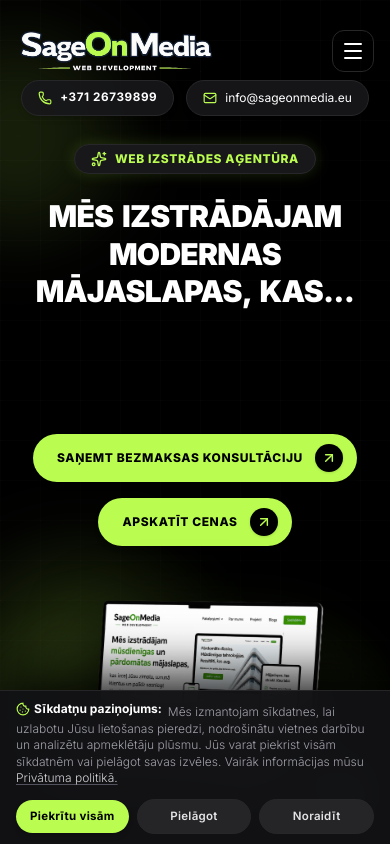
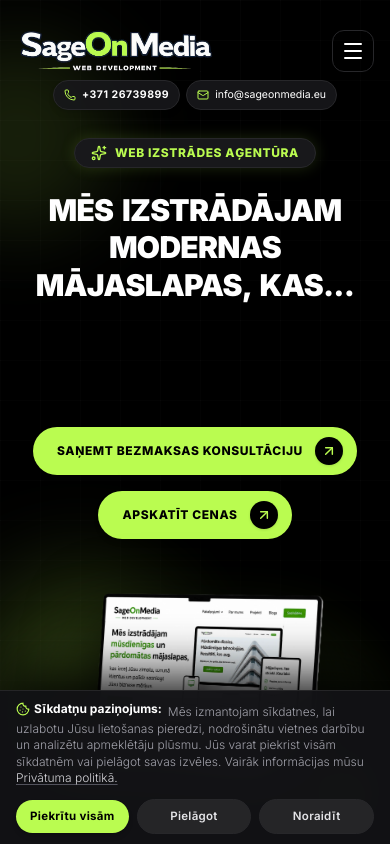
Before and after one commit to avenuegrouplv/sageon-media, a React (Vite) app: page / in a window 390 px wide. Shown: the top 844 px of the page. Built offline with nearby package versions, Linux system fonts and the light colour scheme.

Commit message:
style: fix contact badge layout on mobile
Improve responsiveness of the HeroSlider contact badges by enabling horizontal scrolling on small screens and adjusting font sizes and spacing to prevent layout overflow.

```diff
--- a/src/components/HeroSlider.tsx
+++ b/src/components/HeroSlider.tsx
@@ -67,19 +67,19 @@
       <div className="relative z-10 w-full max-w-[1380px] mx-auto px-4 sm:px-6 md:px-10 lg:px-12 pt-2 sm:pt-4">
 
         {/* Centered Phone & Email Pill Badges */}
-        <div className="flex flex-wrap justify-center items-center gap-3 sm:gap-4 mt-2 sm:-mt-16 lg:-mt-10 pb-2 sm:pb-6 md:pb-8">
+        <div className="flex flex-nowrap justify-center items-center gap-1.5 sm:gap-4 mt-2 sm:-mt-16 lg:-mt-10 pb-2 sm:pb-6 md:pb-8 w-full max-w-full overflow-x-auto no-scrollbar">
           <a
             href="tel:+37126739899"
-            className="flex items-center gap-2 px-4 py-2 bg-[#18181b]/90 hover:bg-zinc-800 border border-[#BAFC50]/40 hover:border-[#BAFC50] text-white text-[11.7px] sm:text-[12.7px] font-bold uppercase tracking-wider rounded-full transition-all duration-300 shadow-md"
+            className="flex items-center gap-1.5 sm:gap-2 px-2.5 sm:px-4 py-1.5 sm:py-2 bg-[#18181b]/90 hover:bg-zinc-800 border border-[#BAFC50]/40 hover:border-[#BAFC50] text-white text-[10.5px] xs:text-[11.5px] sm:text-[12.7px] font-bold uppercase tracking-wider rounded-full transition-all duration-300 shadow-md whitespace-nowrap shrink-0"
           >
-            <Phone className="h-3.5 w-3.5 text-[#BAFC50]" />
+            <Phone className="h-3 w-3 sm:h-3.5 sm:w-3.5 text-[#BAFC50] shrink-0" />
             <span>+371 26739899</span>
           </a>
           <a
             href="mailto:info@sageonmedia.eu"
-            className="flex items-center gap-2 px-4 py-2 bg-[#18181b]/90 hover:bg-zinc-800 border border-[#BAFC50]/40 hover:border-[#BAFC50] text-white text-[12px] sm:text-[13px] font-medium rounded-full transition-all duration-300 shadow-md"
+            className="flex items-center gap-1.5 sm:gap-2 px-2.5 sm:px-4 py-1.5 sm:py-2 bg-[#18181b]/90 hover:bg-zinc-800 border border-[#BAFC50]/40 hover:border-[#BAFC50] text-white text-[10.5px] xs:text-[11.5px] sm:text-[13px] font-medium rounded-full transition-all duration-300 shadow-md whitespace-nowrap shrink-0"
           >
-            <Mail className="h-3.5 w-3.5 text-[#BAFC50]" />
+            <Mail className="h-3 w-3 sm:h-3.5 sm:w-3.5 text-[#BAFC50] shrink-0" />
             <span className="normal-case font-normal">info@sageonmedia.eu</span>
           </a>
         </div>
```
